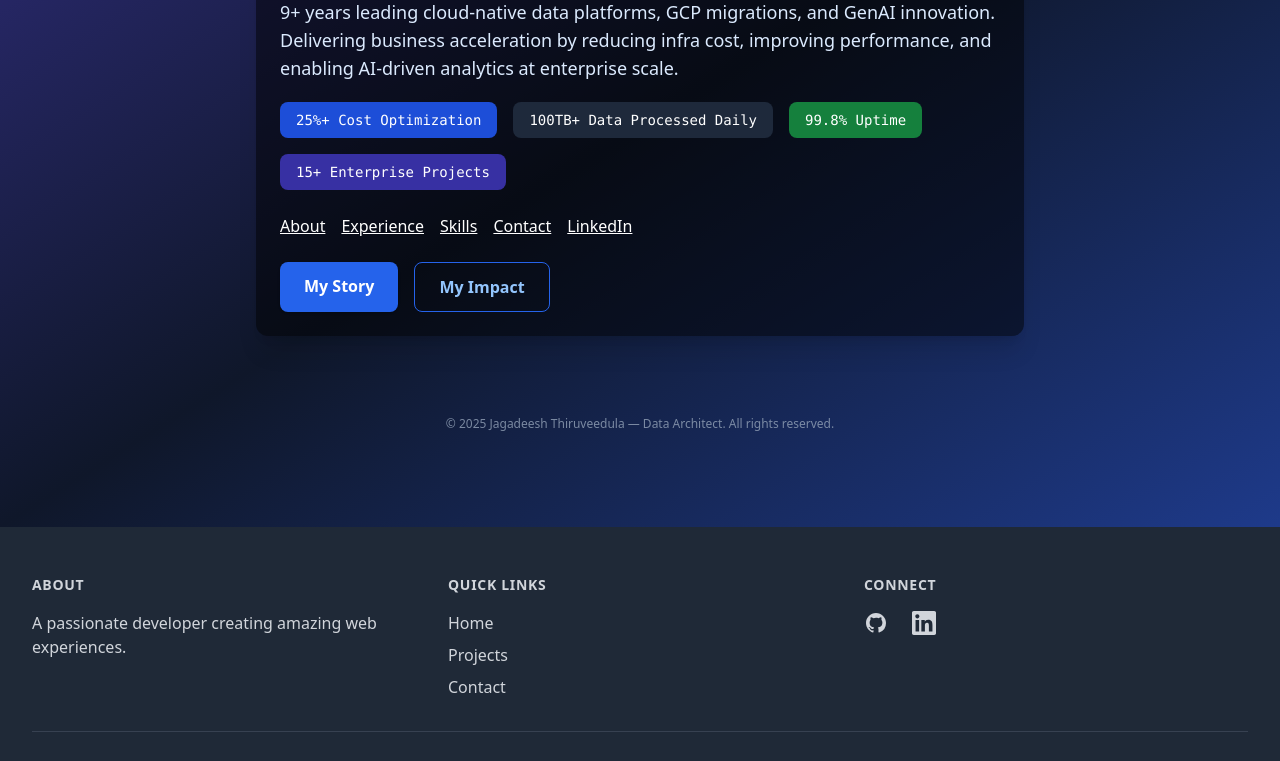
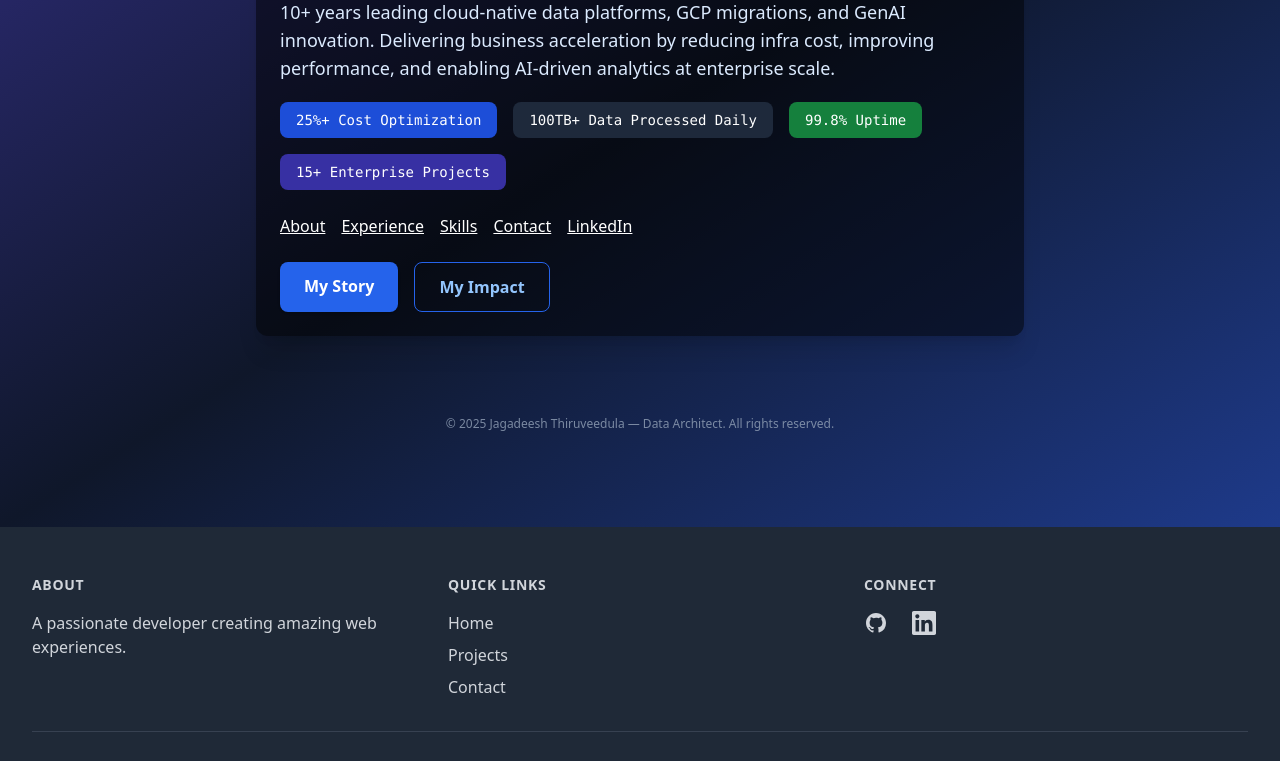
Before and after one commit to jthiruveedula/jthiruveedula.github.io, an Astro site: page / in a window 1280 px wide. Shown: the part 357-1118 px from the top of the page. Built offline with nearby package versions, Linux system fonts and the light colour scheme; Astro itself is replaced by a stand-in of ours.

Commit message:
Update index.astro

```diff
--- a/src/pages/index.astro
+++ b/src/pages/index.astro
@@ -12,7 +12,7 @@ import Layout from '../layouts/Layout.astro';
         Data Architect | GenAI, GCP, Vector DBs, Data Modernization
       </h2>
       <p class="mb-5 text-lg text-blue-100">
-        9+ years leading cloud-native data platforms, GCP migrations, and GenAI innovation. Delivering
+        10+ years leading cloud-native data platforms, GCP migrations, and GenAI innovation. Delivering
         business acceleration by reducing infra cost, improving performance, and enabling AI-driven
         analytics at enterprise scale.
       </p>
```
